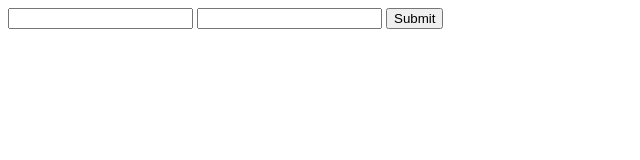
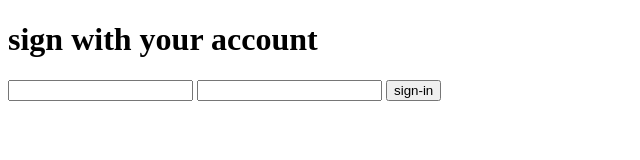
Before and after one commit to SaiSivaKumar-0906/backend, a website: page chat/frontend/login.html in a window 1280 px wide. Shown: the whole page, without its empty margins (0-640 px from the left). Drawn offline with Linux system fonts and the light colour scheme.

Commit message:
Update login.html

```diff
--- a/chat/frontend/login.html
+++ b/chat/frontend/login.html
@@ -7,9 +7,11 @@
     <title>Document</title>
 </head>
 <body>
+    <h1>sign with your account</h1>
    <input type="text"  id="username"  autocomplete="off">
    <input type="password" id="password" autocomplete="off">
-   <input type="submit" id="submit">
+   <button id="submit">sign-in</button>
+   <h1 id='result-data'></h1>
  <script src="/frontend/frontlogin.js"></script>
 </body>
 </html>
```
